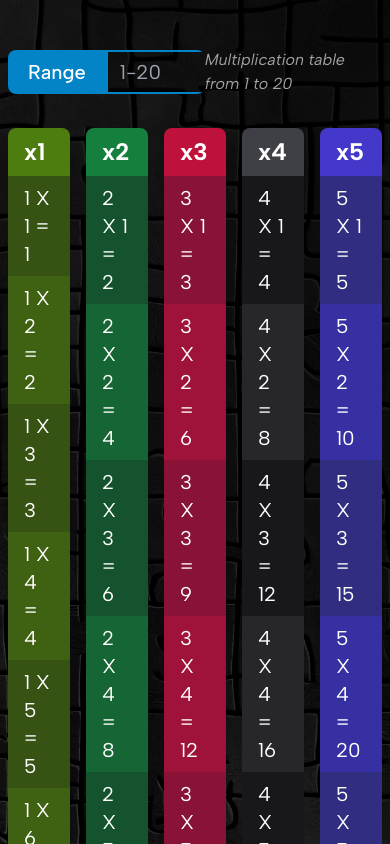
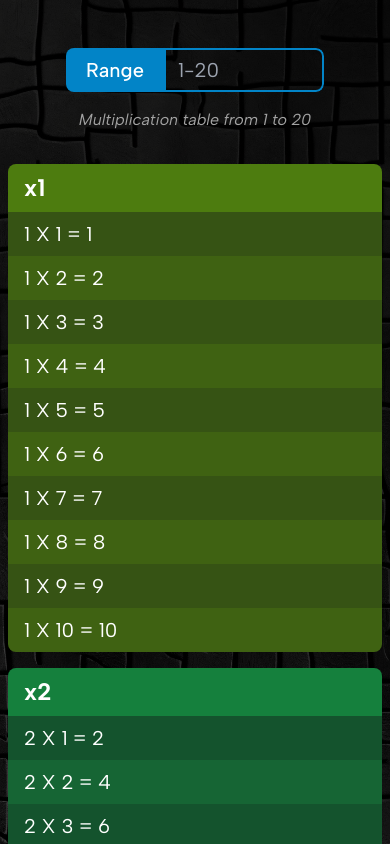
Before and after one commit to riazul01/reactor, a React (Vite) app: page /multiplication-table-generator in a window 390 px wide. Shown: the top 844 px of the page. Built offline with nearby package versions, Linux system fonts and the light colour scheme; a web font is replaced by a local one.

Commit message:
multiplication table project updated

```diff
--- a/src/pages/projects/multiply-table-generator/index.jsx
+++ b/src/pages/projects/multiply-table-generator/index.jsx
@@ -47,9 +47,9 @@ const MultiplyTableGenerator = () => {
   };
 
   return (
-    <div className="bg-table h-auto min-h-screen w-full bg-cover bg-fixed px-2 py-12 font-albert">
+    <div className="bg-table h-auto min-h-screen w-full overflow-x-hidden bg-cover bg-fixed px-2 py-12 font-albert">
       <div className="mx-auto w-full max-w-[1420px]">
-        <div className="width-full flex items-center justify-between">
+        <div className="width-full flex flex-col items-center justify-center gap-4 sm:flex-row sm:justify-between">
           <div className="flex items-center overflow-hidden rounded-lg outline-none">
             <p className="flex h-11 items-center justify-center bg-sky-600 px-5 text-xl font-medium text-white">
               Range
@@ -66,7 +66,7 @@ const MultiplyTableGenerator = () => {
           </p>
         </div>
 
-        <div className="mt-8 grid grid-cols-5 gap-4">
+        <div className="mt-8 grid grid-cols-1 gap-4 sm:grid-cols-2 md:grid-cols-3 lg:grid-cols-4 xl:grid-cols-5">
           {Array.from(
             { length: range[1] - range[0] + 1 },
             (_, i) => i + range[0],
```
